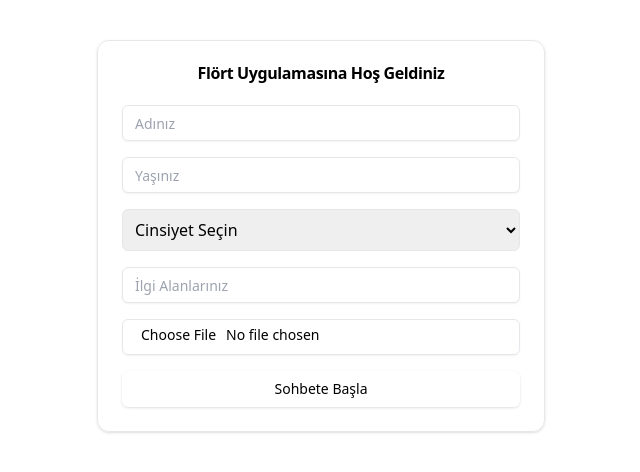
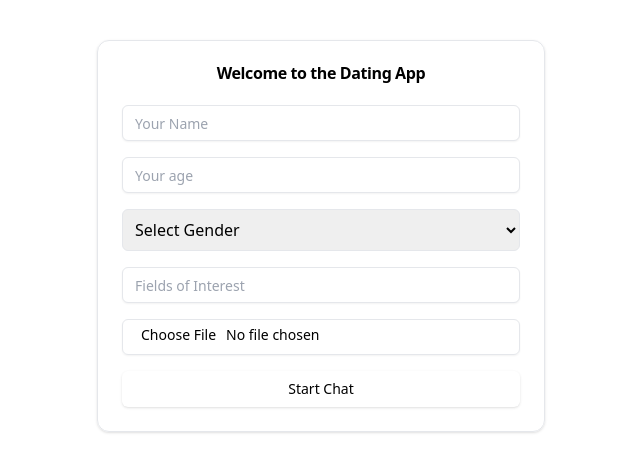
Before and after one commit to hacisimsek/timeless-talks, a React (Create React App) app: page / in a window 1280 px wide. Shown: the top 472 px of the page, without its empty margins (319-959 px from the left). Built offline with nearby package versions, Linux system fonts and the light colour scheme.

Commit message:
Translate UI text and placeholders in App.js to English

```diff
--- a/src/App.js
+++ b/src/App.js
@@ -41,16 +41,16 @@ const App = () => {
   const getBotResponse = (message, botGender) => {
     const responses = {
       male: [
-        "Merhaba, profiliniz çok etkileyici görünüyor!",
-        "İlgi alanlarınız gerçekten ilginç. Daha fazla bahseder misiniz?",
-        "Boş zamanlarınızda neler yapmaktan hoşlanırsınız?",
-        "Harika bir sohbet oldu, başka neler paylaşmak istersiniz?",
+        "Hi, your profile looks very impressive!",
+        "Your interests are really interesting. Can you tell us more about them?",
+        "What do you like to do in your free time?",
+        "This has been a great conversation, what else would you like to share?",
       ],
       female: [
-        "Profilinizi inceledim, çok hoş görünüyor!",
-        "Paylaştığınız ilgi alanları dikkatimi çekti. Biraz daha anlatır mısınız?",
-        "Hafta sonları genelde neler yaparsınız?",
-        "Bu konuşma çok keyifli, devam edelim mi?",
+        "I checked out your profile, it looks very nice!",
+        "I noticed the interests you share. Can you tell me more about them?",
+        "What do you usually do on weekends?",
+        "This conversation is very enjoyable, shall we continue?",
       ],
     };
 
@@ -64,14 +64,14 @@ const App = () => {
       <Card className="w-full max-w-md mx-auto mt-10">
         <CardHeader>
           <CardTitle className="text-center">
-            Flört Uygulamasına Hoş Geldiniz
+            Welcome to the Dating App
           </CardTitle>
         </CardHeader>
         <CardContent>
           <form onSubmit={handleFormSubmit} className="space-y-4">
             <div>
               <Input
-                placeholder="Adınız"
+                placeholder="Your Name"
                 value={formData.name}
                 onChange={(e) =>
                   setFormData({ ...formData, name: e.target.value })
@@ -83,7 +83,7 @@ const App = () => {
             <div>
               <Input
                 type="number"
-                placeholder="Yaşınız"
+                placeholder="Your age"
                 value={formData.age}
                 onChange={(e) =>
                   setFormData({ ...formData, age: e.target.value })
@@ -101,14 +101,14 @@ const App = () => {
                 }
                 required
               >
-                <option value="">Cinsiyet Seçin</option>
-                <option value="male">Erkek</option>
-                <option value="female">Kadın</option>
+                <option value="">Select Gender</option>
+                <option value="male">Male</option>
+                <option value="female">Female</option>
               </select>
             </div>
             <div>
               <Input
-                placeholder="İlgi Alanlarınız"
+                placeholder="Fields of Interest"
                 value={formData.interests}
                 onChange={(e) =>
                   setFormData({ ...formData, interests: e.target.value })
@@ -128,7 +128,7 @@ const App = () => {
               />
             </div>
             <Button type="submit" className="w-full">
-              Sohbete Başla
+              Start Chat
             </Button>
           </form>
         </CardContent>
@@ -169,7 +169,7 @@ const App = () => {
           <Input
             value={newMessage}
             onChange={(e) => setNewMessage(e.target.value)}
-            placeholder="Mesajınızı yazın..."
+            placeholder="Write your message..."
             className="flex-1"
           />
           <Button type="submit">
```
